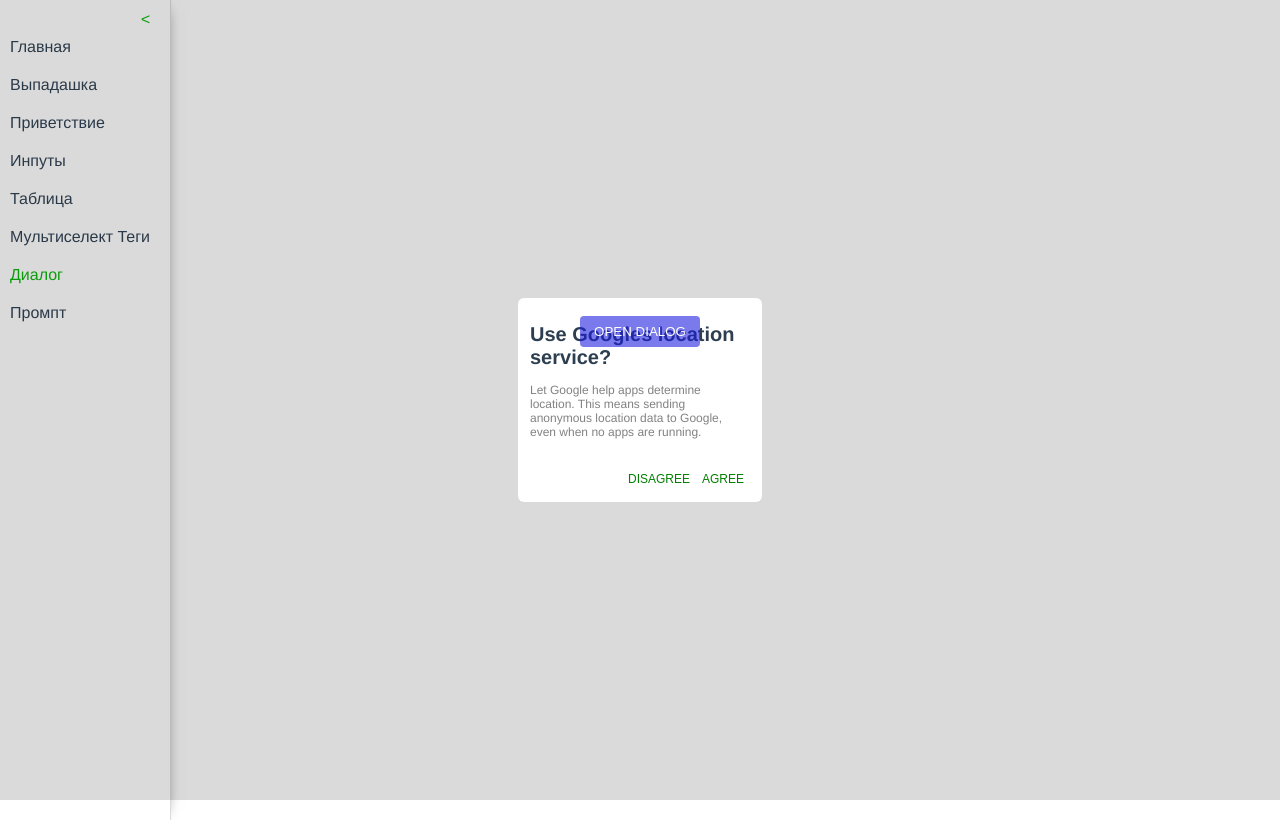
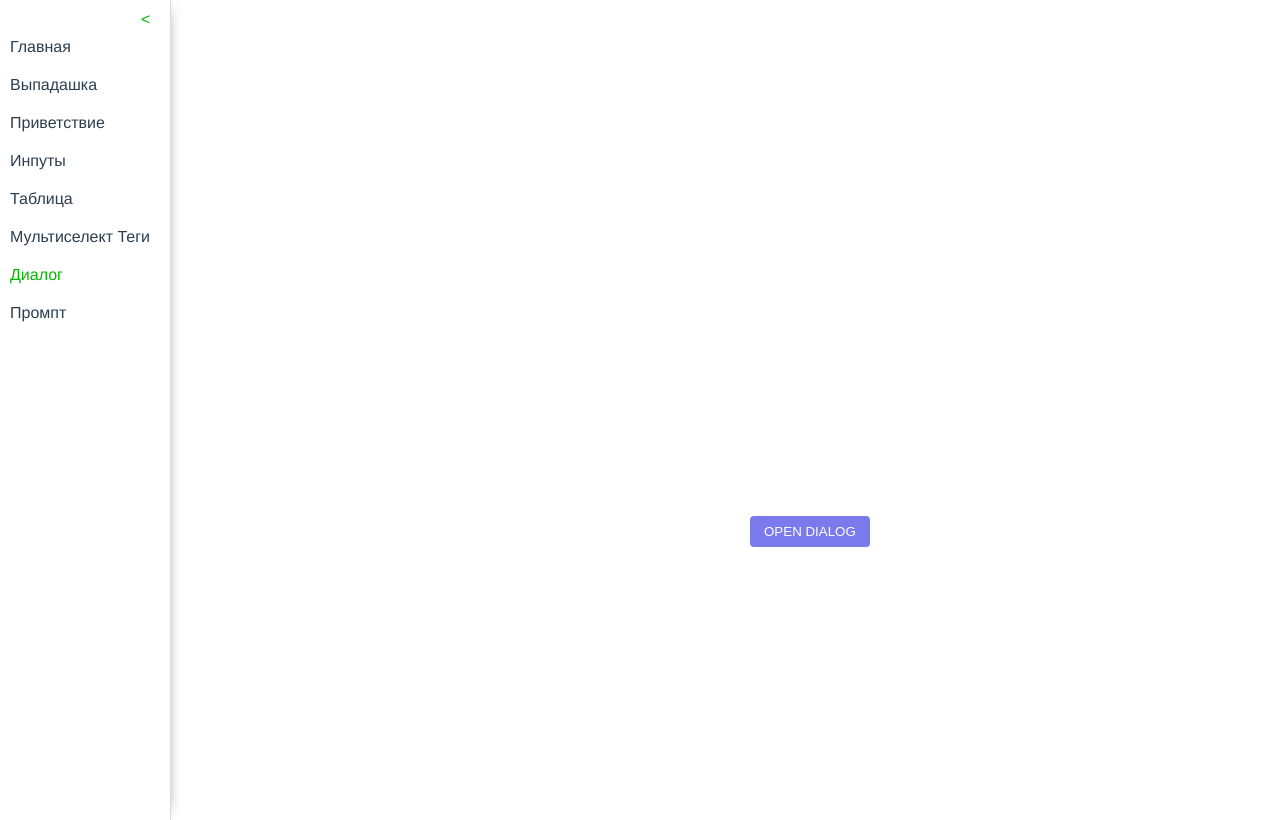
Before and after one commit to Vladimir-Polyakoff/lib-components, a Vue app: page /confirm-dialog-page in a window 1280 px wide. Built offline with nearby package versions, Linux system fonts and the light colour scheme.

Commit message:
косметика

```diff
--- a/src/App.vue
+++ b/src/App.vue
@@ -57,7 +57,7 @@ export default {
   <div id="app">
     <side-bar
     :list="pagesList"
-    @collapse="value = isSideBarCollapsed = value"
+    @collapse="value => isSideBarCollapsed = value"
     ></side-bar>
 
     <router-view style="text-align: center;" :style="'padding-left:' + isSideBarCollapsed ? '70px' : '180px'"/>
--- a/src/components/ConfirmDialog.vue
+++ b/src/components/ConfirmDialog.vue
@@ -14,7 +14,7 @@ export default {
 
   data () {
     return {
-      showDialog: true
+      showDialog: false
     }
   },
 
@@ -32,7 +32,11 @@ export default {
     },
 
     show () {
-      this.$nextTick(() => this.showDialog = true)
+      // this.$nextTick(() => this.showDialog = true)
+      // перестал срабатывать
+      setTimeout(() => {
+        this.showDialog = true
+      })
     }
   }
 }
--- a/src/components/MultiselectTags.vue
+++ b/src/components/MultiselectTags.vue
@@ -20,7 +20,7 @@ export default {
   data () {
     return {
       showList: false,
-      newTag: ''
+      // newTag: ''
     }
   },
 
--- a/src/components/Propmt.vue
+++ b/src/components/Propmt.vue
@@ -1,5 +1,3 @@
-
-
 <script>
   export default {
     name: 'ThePrompt',
--- a/src/components/Table.vue
+++ b/src/components/Table.vue
@@ -30,7 +30,6 @@ export default {
                     :name="`cell-${cell.key}`"
                     :row="item"
                   >
-                    {{ item[prop] }}
                   </slot>
                 </td>
               </div>
--- a/src/pages/ConfirmDialogPage.vue
+++ b/src/pages/ConfirmDialogPage.vue
@@ -39,8 +39,9 @@ export default {
 
 <style scoped>
   button {
-    position: relative;
-    top: 316px;
+    position: absolute;
+    top: 516px;
+    left: 750px;
     z-index: 121212;
     background: rgba(28, 28, 225, 0.585);
     color: white;
```
